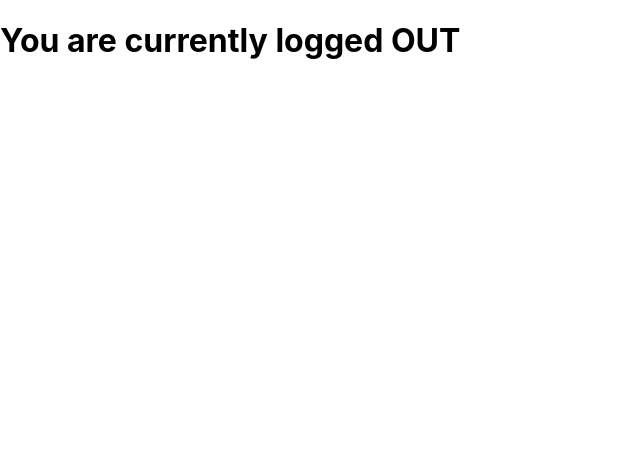
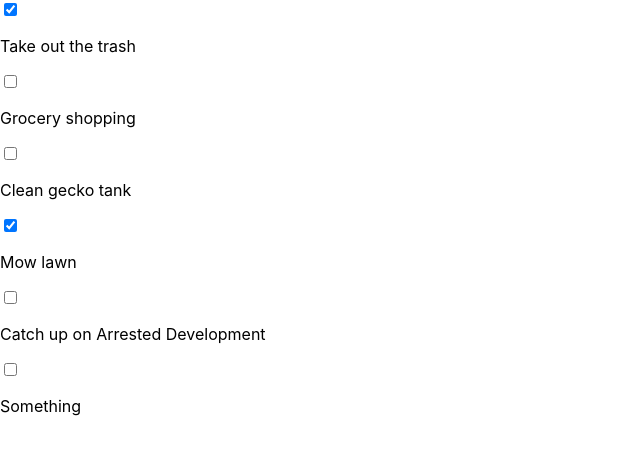
Before and after one commit to jbcastro/scriba-practice, a React (Create React App) app: page / in a window 1280 px wide. Shown: the top 454 px of the page, without its empty margins (0-640 px from the left). Built offline with nearby package versions, Linux system fonts and the light colour scheme.

Commit message:
Todo list working with checkmarks

```diff
--- a/src/App.js
+++ b/src/App.js
@@ -3,135 +3,116 @@
 import TodosData from "./TodosData"
 
 
+class App extends React.Component {
+  constructor() {
+    super()
+    this.state = {
+      todos: TodosData
+    }
+    this.handleChange = this.handleChange.bind(this)
+  }
 
-// Given a stateless functional component, add state to it
-// state should have a property called `isLoggedIn` which is a boolean
-// (true if logged in, false if not)
-// Then, give your best shot at rendering the word "in" if the user is logged in
-// or "out" if the user is logged out.
+  handleChange(id) {
 
-class App extends React.Component {
-  constructor(props) {
-    super(props)
-    this.state = {
-      isLoggenIn: false
-    }
+    this.setState(prevState => {
+      const updateTodos = prevState.todos.map(todo => {
+        if (todo.id === id) {
+          todo.completed = !todo.completed
+        }
+        return todo
+      })
+      return {
+        todos: updateTodos
+      }
+    })
+
   }
+
+
+
   render() {
+    const todoItems = this.state.todos.map(item => <TodoItem key={item.id} item={item} handleChange={this.handleChange} />)
+
     return (
-      <div>
-        <h1>You are currently logged {this.state.isLoggenIn ? 'IN' : 'OUT'}</h1>
+      <div className="todo-list">
+        {todoItems}
       </div>
     )
   }
 }
+export default App;
 
 
 
 // class App extends React.Component {
-//   constructor(props) {
-//     super(props)
+//   constructor() {
+//     super()
 //     this.state = {
-//       name: "Steve",
-//       age: "55",
-//       butt: "Large"
+//       todos: TodosData
 //     }
-
-//     this.handleClick = this.handleClick.bind(this);
 //   }
 
-//   handleClick() {
-//     const ass = this.state.butt
-//     console.log({ ass })
-
-//   }
 //   render() {
+//     const todoItems = this.state.todos.map(item =>
+//       <TodoItem key={item.id} item={item} />)
 //     return (
-//       <div>
-//         <h1>{this.state.name}</h1>
-//         <h3>{this.state.age} years old</h3>
-//         <button onClick={this.handleClick}>Push</button>
-//         <h1>{this.state.butt}</h1>
+//       <div className="todo-list">
+//         {todoItems}
 //       </div>
 //     )
 //   }
 // }
 
 
+
+// export default App;
+
+// import React from "react"
+
 // class App extends React.Component {
-//   constructor() {
-//     super()
-//     this.state = {
-//       answer: "Yes"
+//     constructor() {
+//         super()
+//         this.state = {
+//             count: 0
+
+//         }
+//         this.handleClick = this.handleClick.bind(this);
 //     }
-//   }
-//   render() {
-//     return (
-//       <div>
-//         <h1>Is state important to know? {this.state.answer}</h1>
-//       </div>
-//     )
-//   }
+//     handleClick(){
+//         this.setState(prevState=>{
+//             return {
+//                 count: prevState.count  + 1
+//             }
+//         })
+//     }
+
+//     render() {
+//         return (
+//             <div>
+//                 <h1>{this.state.count}</h1>
+//                 <button onClick={this.handleClick}>Change!</button>
+//             </div>
+//         )
+//     }
 // }
 
-// class App extends React.Component {
-//   render() {
-//     const todoItems = TodosData.map(item => (
-//       <TodoItem key={item.id} todo={item} />
-//     ))
-//     return (
-//       <div>{todoItems}</div>
-//     )
-//   }
-// }
-
-
-// class App extends React.Component {
-//   yourMethod() {
-
-//   }
-//   render() {
-//     this.yourMethod()
-
-//     return (
-//       <div>Yo</div>
-//     )
-//   }
-// }
-
-// function App() {
-//   const todoItems = TodosData.map(item => (
-//     <TodoItem key={item.id} todo={item} />
-//   ))
-//   return (<div className="todo-list">
-//     {todoItems}
-//   </div>
-//   )
-// }
+// export default App
 
 
 
-export default App
-
-
-
-
-
-
-// import React from "react";
-// import JokesData from "./componets/JokesData";
-// import Joke from "./componets/Joke";
-
-
+// function myFunction(){
+//   console.log("I be clicked")
+// }
+// function myFunction2(){
+//   console.log("tickle tickle")
+// }
 // function App() {
-//   const jokeComponents =
-//     JokesData.map(joke => <Joke key={joke.id}
-//       question={joke.question} punchline={joke.punchline} />)
-
 //   return (
-//     <div>
-//       {jokeComponents}
-//     </div>
-//   );
+//       <div>
+//           <img src="https://www.fillmurray.com/200/100" onMouseEnter={myFunction2}/>
+//           <br />
+//           <br />
+//           <button onClick={myFunction}>Click me</button>
+//       </div>
+//   )
 // }
-// export default App;
--- a/src/TodoItem.js
+++ b/src/TodoItem.js
@@ -1,14 +1,31 @@
 import React from "react"
 import TodosData from "./TodosData"
 
+
 function TodoItem(props) {
-
     return (
         <div className="todo-item">
-            <input type="checkbox" checked={props.todo.completed} />
-            <p>Text={props.todo.text}</p>
+            <input
+                type="checkbox"
+                checked={props.item.completed}
+                onChange={() => props.handleChange(props.item.id)}
+            />
+            <p>{props.item.text}</p>
+
         </div>
     )
 }
 
+
+
+// function TodoItem(props) {
+
+//     return (
+//         <div className="todo-item">
+//             <input type="checkbox" checked={props.item.completed} onChange={() => console.log("nice")} />
+//             <p>Text={props.item.text}</p>
+//         </div>
+//     )
+// }
+
 export default TodoItem
--- a/src/TodosData.js
+++ b/src/TodosData.js
@@ -2,28 +2,40 @@
     {
         id: 1,
         text: "Take out the trash",
-        completed: true
+        completed: true,
+        cool: true
     },
     {
         id: 2,
         text: "Grocery shopping",
-        completed: false
+        completed: false,
+        cool: true
     },
     {
         id: 3,
         text: "Clean gecko tank",
-        completed: false
+        completed: false,
+        cool: true
     },
     {
         id: 4,
         text: "Mow lawn",
-        completed: true
+        completed: true,
+        cool: true
     },
     {
         id: 5,
         text: "Catch up on Arrested Development",
         completed: false
-    }
+        ,
+        cool: true
+    },
+    {
+        id: 6,
+        text: "Something",
+        completed: false,
+        cool: true
+    },
 ]
 
 export default TodosData
```
Also changed, not shown: src/index.js (+0 -54 lines).
